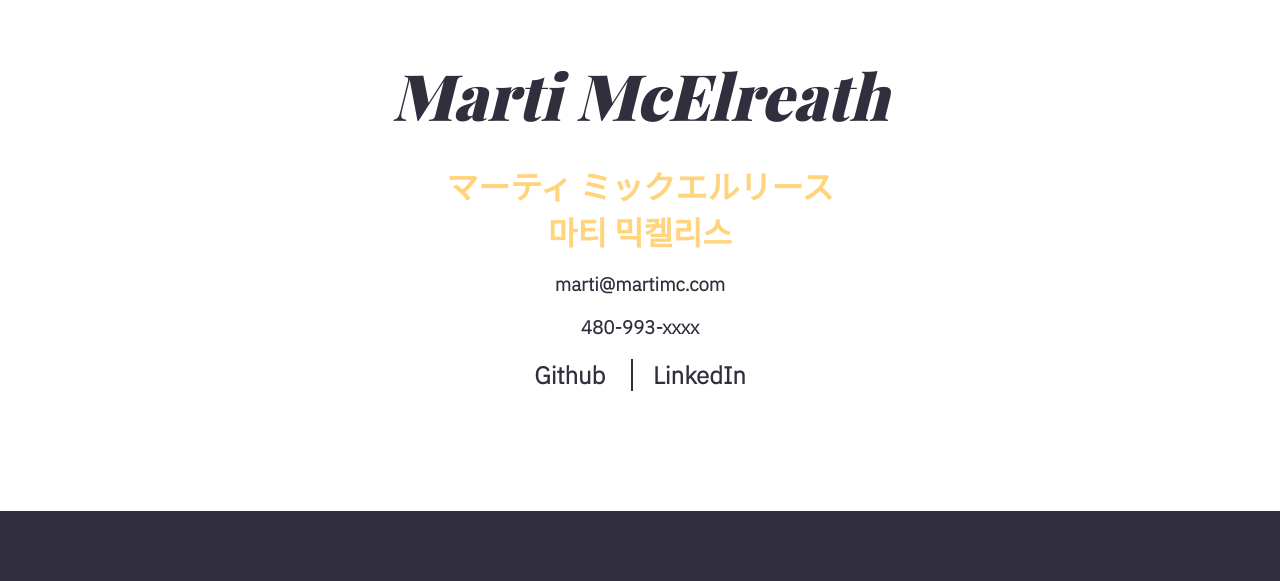
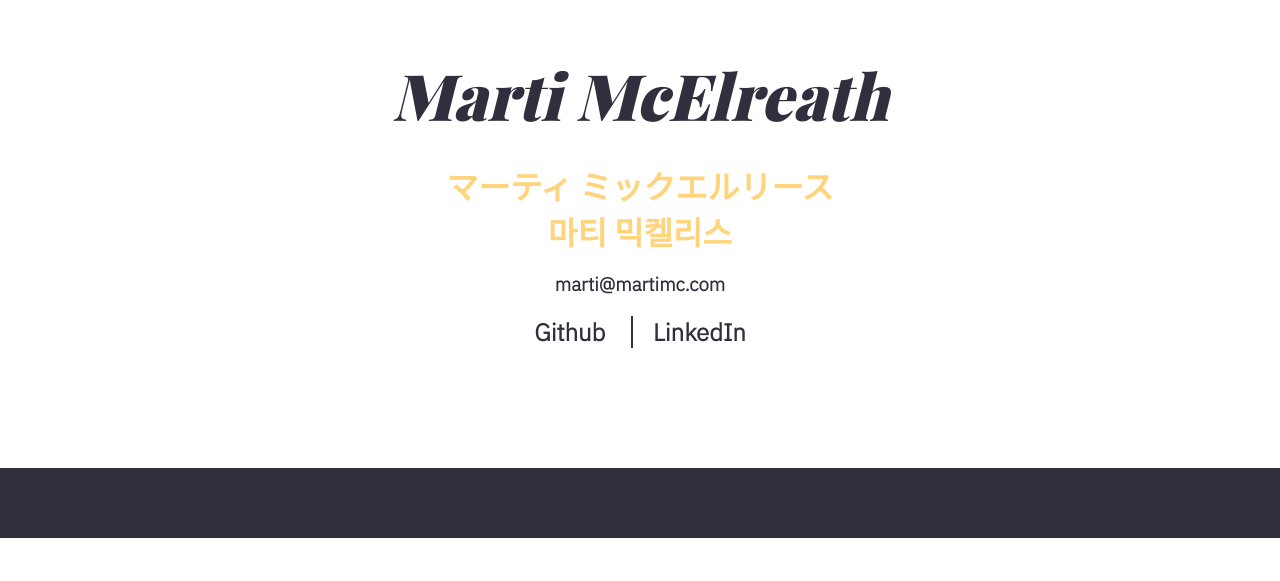
Before and after one commit to github-marti/Developer-Profile, a plain HTML site: page index.html in a window 1280 px wide. Shown: the part 1919-2500 px from the top of the page. After the commit the page ends 2457 px from the top, so only its background shows below. Drawn offline with nearby package versions, Linux system fonts and the light colour scheme; a web font is replaced by a local one.

Commit message:
removing phone number chunk

```diff
--- a/index.html
+++ b/index.html
@@ -137,7 +137,6 @@
             <h1 class="subname playfair-display">マーティ ミックエルリース</h3>
                 <h1 class="subname playfair-display">마티 믹켈리스</h3>
                     <h3>marti@martimc.com</h3>
-                    <h3>480-993-xxxx</h3>
                     <h2>
                         <a href="https://github.com/github-marti" target="_blank">Github</a>
                         <span class="line"></span>
```
